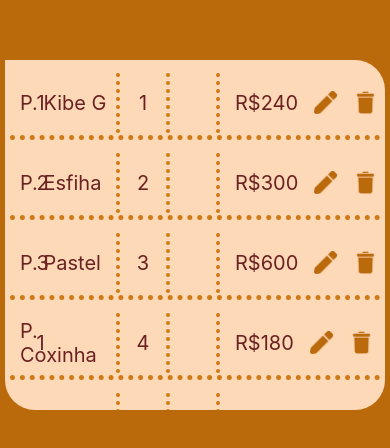
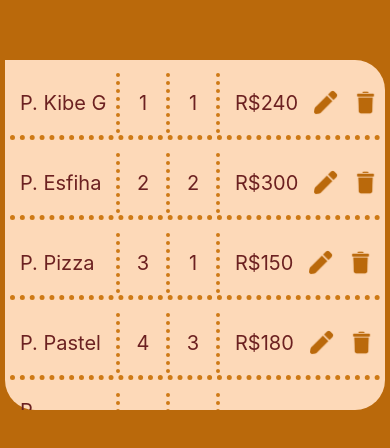
Before and after one commit to HigorSouzaa/my-app-bar, a React Native app: screen /TelaEditarMesa in a window 390 px wide. Shown: the part 390-838 px from the top of the page. Built offline with nearby package versions, Linux system fonts and the light colour scheme.

Commit message:
Versao Tela editar mesa com funcoes prontas faltando so arruma a tela e trazer os dados do banco

```diff
--- a/src/Telas/TelaEditarMesa/Body/ScrollViewPedidos/ScrollViewPedidos.js
+++ b/src/Telas/TelaEditarMesa/Body/ScrollViewPedidos/ScrollViewPedidos.js
@@ -1,70 +1,75 @@
 import React, { useState } from 'react';
-import { StyleSheet, SafeAreaView, View, ScrollView, Text, Image, TouchableOpacity, TextInput } from 'react-native';
+import { StyleSheet, SafeAreaView, View, ScrollView, Text, Image, TouchableOpacity, TextInput, Modal, Button } from 'react-native';
 
-const pedidosIniciais = [
+const initialPedidos = [
   { id: 1, nome: 'P. Kibe G', numero: 1, quantidade: 1, precoUnitario: 240 },
   { id: 2, nome: 'P. Esfiha', numero: 2, quantidade: 2, precoUnitario: 150 },
-  { id: 3, nome: 'P. Pastel', numero: 3, quantidade: 3, precoUnitario: 200 },
-  { id: 4, nome: 'P. Coxinha', numero: 4, quantidade: 1, precoUnitario: 180 },
-  { id: 5, nome: 'P. Bolinha', numero: 5, quantidade: 2, precoUnitario: 170 },
-  { id: 6, nome: 'P. Quibe', numero: 6, quantidade: 3, precoUnitario: 160 },
-  { id: 7, nome: 'P. Brigadeiro', numero: 7, quantidade: 1, precoUnitario: 150 },
-  { id: 8, nome: 'P. Beijinho', numero: 8, quantidade: 2, precoUnitario: 140 },
-  { id: 9, nome: 'P. Cajuzinho', numero: 9, quantidade: 3, precoUnitario: 130 },
-  { id: 10, nome: 'P. Bomba', numero: 10, quantidade: 1, precoUnitario: 120 },
+  { id: 3, nome: 'P. Pizza', numero: 3, quantidade: 1, precoUnitario: 150 },
+  { id: 4, nome: 'P. Pastel', numero: 4, quantidade: 3, precoUnitario: 60 },
+  { id: 5, nome: 'P. Coxinha', numero: 5, quantidade: 2, precoUnitario: 50 },
+  { id: 6, nome: 'P. Bolinho de Bacalhau', numero: 6, quantidade: 1, precoUnitario: 120 },
+  { id: 7, nome: 'P. Empada', numero: 7, quantidade: 1, precoUnitario: 90 },
+  { id: 8, nome: 'P. Brigadeiro', numero: 8, quantidade: 10, precoUnitario: 20 },
+  { id: 9, nome: 'P. Churros', numero: 9, quantidade: 5, precoUnitario: 15 },
+  { id: 10, nome: 'P. Tapioca', numero: 10, quantidade: 4, precoUnitario: 40 },
 ];
 
 export default function ScrollViewPedidos() {
-  const [pedidos, setPedidos] = useState(pedidosIniciais);
+  const [pedidos, setPedidos] = useState(initialPedidos);
+  const [isModalVisible, setModalVisible] = useState(false);
+  const [selectedPedido, setSelectedPedido] = useState(null);
+  const [editQuantidade, setEditQuantidade] = useState('');
 
-  const editarQuantidade = (id, novaQuantidade) => {
-    const pedidosAtualizados = pedidos.map(pedido => {
-      if (pedido.id === id) {
-        return { ...pedido, quantidade: novaQuantidade };
+  const handleEdit = (pedido) => {
+    setSelectedPedido(pedido);
+    setEditQuantidade(pedido.quantidade.toString());
+    setModalVisible(true);
+  };
+
+  const handleDelete = (id) => {
+    setPedidos(pedidos.filter(pedido => pedido.id !== id));
+  };
+
+  const handleSave = () => {
+    setPedidos(pedidos.map(pedido => {
+      if (pedido.id === selectedPedido.id) {
+        const novaQuantidade = parseInt(editQuantidade, 10);
+        const novoValorTotal = selectedPedido.precoUnitario * novaQuantidade;
+        return { ...pedido, quantidade: novaQuantidade, valorTotal: novoValorTotal };
       }
       return pedido;
-    });
-    setPedidos(pedidosAtualizados);
-  };
-
-  const deletarPedido = (id) => {
-    const pedidosAtualizados = pedidos.filter(pedido => pedido.id !== id);
-    setPedidos(pedidosAtualizados);
+    }));
+    setModalVisible(false);
   };
 
   return (
-    <SafeAreaView style={estilos.safeArea}>
-      <View style={estilos.containerExterno}>
-        <ScrollView contentContainerStyle={estilos.conteudoScrollView}>
-          {pedidos.map(pedido => (
-            <View key={pedido.id} style={estilos.containerPedido}>
-              <View style={estilos.nomePedido}>
-                <Text style={estilos.textoNomePedido}>{pedido.nome}</Text>
+    <SafeAreaView style={styles.safeArea}>
+      <View style={styles.outerContainer}>
+        <ScrollView contentContainerStyle={styles.scrollViewContent}>
+          {pedidos.map((pedido) => (
+            <View key={pedido.id} style={styles.sefaScrollView}>
+              <View style={styles.nomePedido}>
+                <Text style={styles.txtColorNomePedidos}>{pedido.nome}</Text>
               </View>
-              <View style={estilos.numeroPedido}>
-                <Text style={estilos.textoPedido}>{pedido.numero}</Text>
+              <View style={styles.numPedido}>
+                <Text style={styles.txtColorPedidos}>{pedido.numero}</Text>
               </View>
-              <View style={estilos.quantidadePedido}>
-                <TextInput
-                  style={estilos.textoPedido}
-                  value={String(pedido.quantidade)}
-                  onChangeText={texto => editarQuantidade(pedido.id, parseInt(texto))}
-                  keyboardType="numeric"
-                />
+              <View style={styles.quantidade}>
+                <Text style={styles.txtColorPedidos}>{pedido.quantidade}</Text>
               </View>
-              <View style={estilos.valorTotal}>
-                <Text style={estilos.textoNomePedido}>R${pedido.precoUnitario * pedido.quantidade}</Text>
-                <TouchableOpacity onPress={() => editarQuantidade(pedido.id, pedido.quantidade)}>
+              <View style={styles.valorTotal}>
+                <Text style={styles.txtColorNomePedidos}>R${pedido.precoUnitario * pedido.quantidade}</Text>
+                <TouchableOpacity onPress={() => handleEdit(pedido)}>
                   <Image
                     source={require('../../../../../assets/editar.png')}
-                    style={estilos.icone}
+                    style={styles.icon}
                     resizeMode="contain"
                   />
                 </TouchableOpacity>
-                <TouchableOpacity onPress={() => deletarPedido(pedido.id)}>
+                <TouchableOpacity onPress={() => handleDelete(pedido.id)}>
                   <Image
                     source={require('../../../../../assets/lixo.png')}
-                    style={estilos.icone}
+                    style={styles.icon}
                     resizeMode="contain"
                   />
                 </TouchableOpacity>
@@ -73,17 +78,41 @@ export default function ScrollViewPedidos() {
           ))}
         </ScrollView>
       </View>
+
+      {selectedPedido && (
+        <Modal
+          visible={isModalVisible}
+          animationType="slide"
+          onRequestClose={() => setModalVisible(false)}
+        >
+          <View style={styles.modalContent}>
+            <Text>Quantidade:</Text>
+            <TextInput
+              style={styles.input}
+              value={editQuantidade}
+              keyboardType="numeric"
+              onChangeText={(text) => setEditQuantidade(text)}
+            />
+            <Button title="Salvar" onPress={handleSave} />
+            <Button title="Cancelar" onPress={() => setModalVisible(false)} />
+          </View>
+        </Modal>
+      )}
     </SafeAreaView>
   );
 }
 
-const estilos = StyleSheet.create({
+const styles = StyleSheet.create({
+  txtColorTabela: {
+    color: 'white',
+    fontSize: 14
+  },
   safeArea: {
     flex: 1,
     backgroundColor: '#BA690B',
     alignItems: 'center',
   },
-  containerExterno: {
+  outerContainer: {
     flex: 1,
     backgroundColor: '#FDD9B8',
     borderTopLeftRadius: 0,
@@ -95,10 +124,10 @@ const estilos = StyleSheet.create({
     maxHeight: 350,
     marginTop: 450,
   },
-  conteudoScrollView: {
+  scrollViewContent: {
     alignItems: 'center',
   },
-  containerPedido: {
+  sefaScrollView: {
     width: 370,
     height: 70,
     marginTop: 10,
@@ -119,7 +148,7 @@ const estilos = StyleSheet.create({
     alignItems: 'flex-start',
     marginLeft: 10
   },
-  numeroPedido: {
+  numPedido: {
     width: 50,
     height: 60,
     borderRightWidth: 4,
@@ -129,7 +158,7 @@ const estilos = StyleSheet.create({
     justifyContent: 'center',
     alignItems: 'center'
   },
-  quantidadePedido: {
+  quantidade: {
     width: 50,
     height: 60,
     borderRightWidth: 4,
@@ -147,16 +176,28 @@ const estilos = StyleSheet.create({
     flexDirection: 'row',
     alignItems: 'center',
   },
-  textoPedido: {
+  txtColorPedidos: {
     color: '#6C2121',
     fontSize: 20
   },
-  textoNomePedido: {
+  txtColorNomePedidos: {
     color: '#6C2121',
     fontSize: 20
   },
-  icone: {
+  icon: {
     width: 25,
     marginLeft: 15
   },
+  modalContent: {
+    flex: 1,
+    justifyContent: 'center',
+    padding: 20,
+  },
+  input: {
+    height: 40,
+    borderColor: 'gray',
+    borderWidth: 1,
+    marginBottom: 20,
+    paddingHorizontal: 10,
+  },
 });
```
